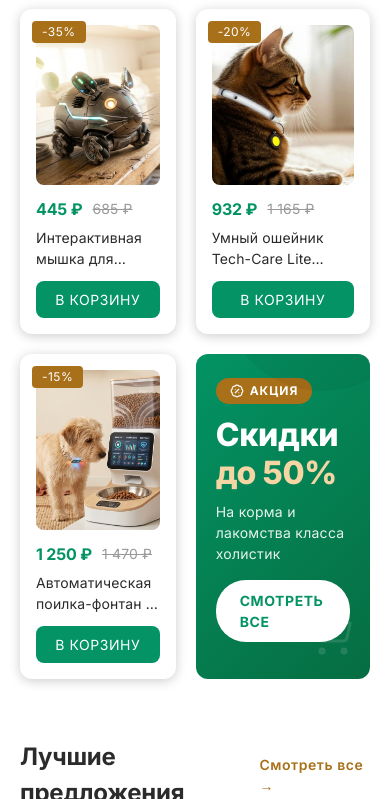
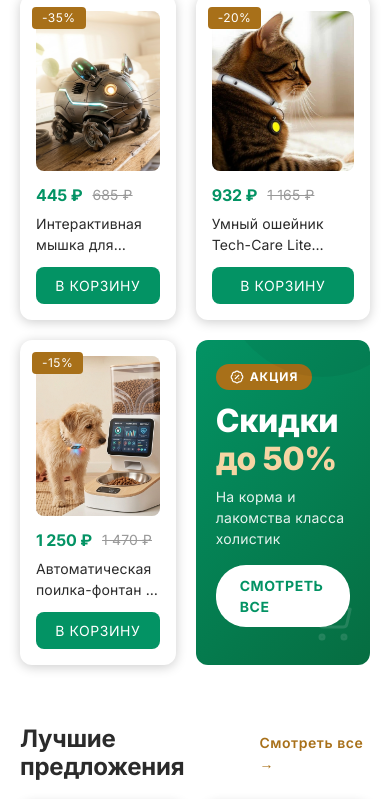
Before and after one commit to DariaFront/sirius, a plain HTML site: page index.html in a window 390 px wide. Shown: the part 671-1470 px from the top of the page. Drawn offline with Linux system fonts and the light colour scheme.

Commit message:
line more

```diff
--- a/css/style.css
+++ b/css/style.css
@@ -755,7 +755,7 @@ h6 {
     display: flex;
     justify-content: space-between;
     align-items: center;
-    margin-bottom: 20px;
+    margin-bottom: 35px;
 }
 
 .section__title {
@@ -764,6 +764,7 @@ h6 {
     font-weight: 700;
     color: var(--text);
     letter-spacing: -0.01em;
+    line-height: 1.2;
 }
 
 .section__title a {
@@ -1902,6 +1903,11 @@ h6 {
         margin: 60px 0;
     }
 
+    .section__header {
+
+        margin-bottom: 20px;
+    }
+
     .section__title {
         font-size: var(--fs-lg);
     }
```
